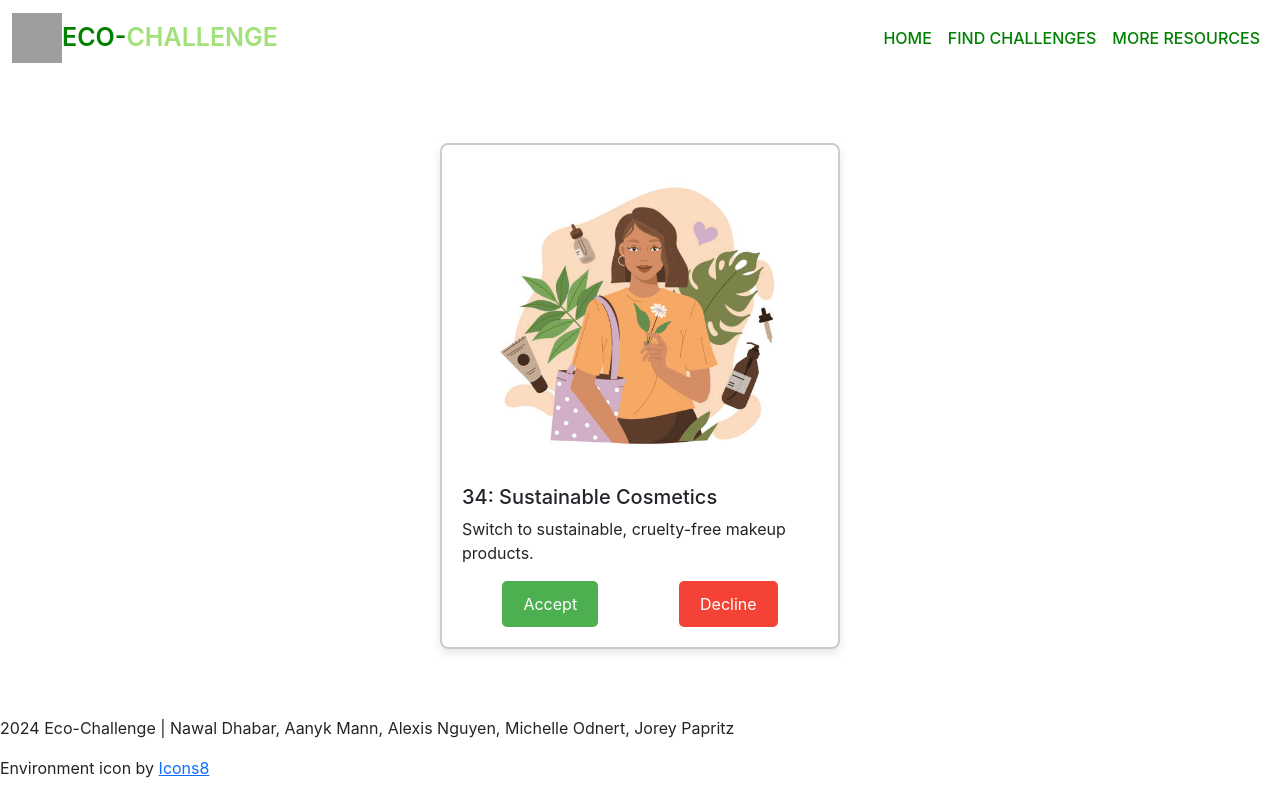
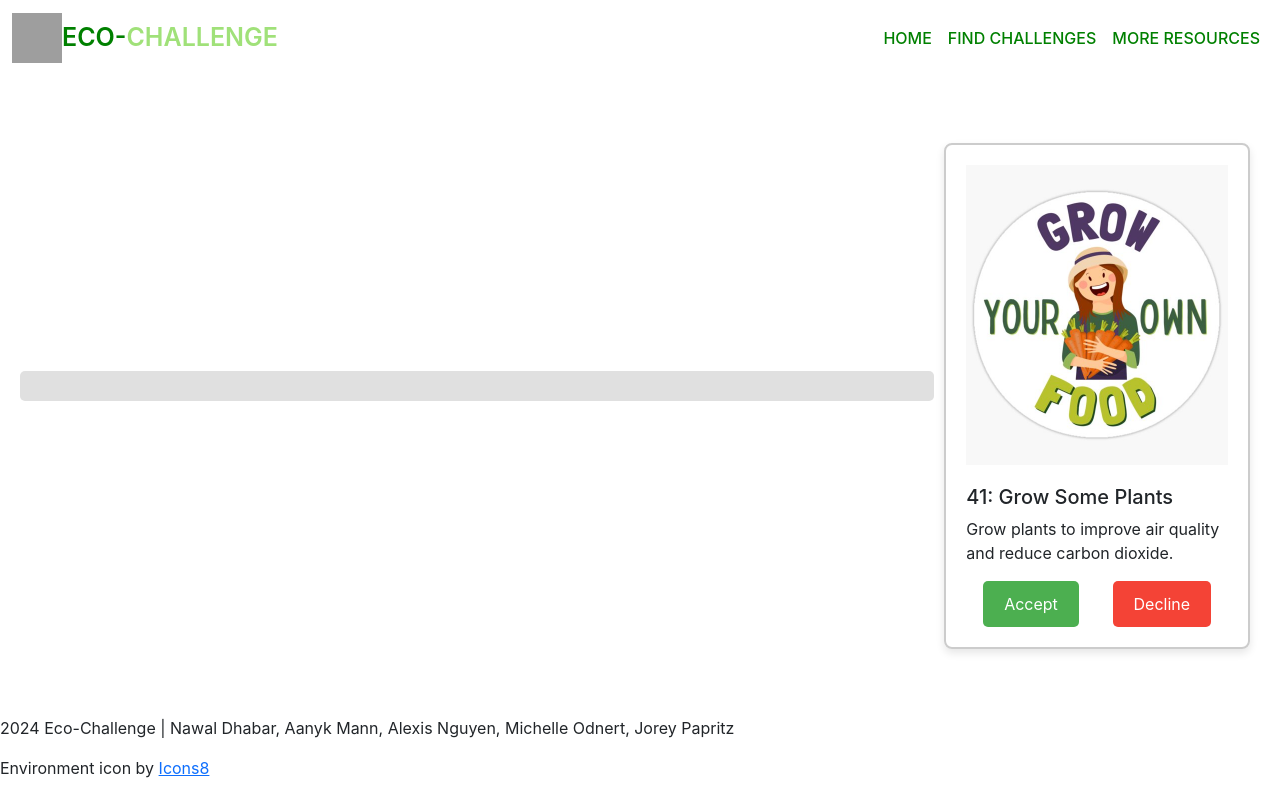
Before and after one commit to UW-INFO442-SP24/ecolo-me, a React (Create React App) app: page /find in a window 1280 px wide. Built offline with nearby package versions, Linux system fonts and the light colour scheme; grey boxes are pictures that could not be loaded.

Commit message:
still fixing up the bar on the find challenge

```diff
--- a/src/components/App.js
+++ b/src/components/App.js
@@ -8,7 +8,7 @@ import Cards from './Cards';
 
 function App() {
     const [acceptedChallenges, setAcceptedChallenges] = useState([]);
-    const totalChallenges = 50; // Assuming a fixed number of challenges
+    const totalChallenges = 50;
 
     const handleAccept = (challengeId) => {
         if (!acceptedChallenges.includes(challengeId)) {
@@ -42,4 +42,5 @@ function App() {
     );
 }
 
+
 export default App;
--- a/src/components/Cards.js
+++ b/src/components/Cards.js
@@ -7,36 +7,30 @@ function Cards({ acceptedChallenges, totalChallenges, onAccept, onDecline, isCha
 
     useEffect(() => {
         if (isChallengePage) {
-            showRandomCard();
+            setCurrentCardIndex(Math.floor(Math.random() * cardsData.length));  // Ensures a card is shown when page is loaded
         }
-    }, [isChallengePage]); // React to changes in isChallengePage to reset when switching views
+    }, [isChallengePage, cardsData.length]);
 
-    const handleAccept = (id) => {
-        onAccept(id);
-        showRandomCard();
-    };
-
-    const handleDecline = (id) => {
-        onDecline(id);
-        showRandomCard();
-    };
-
-    const showRandomCard = () => {
-        const randomIndex = Math.floor(Math.random() * cardsData.length);
-        setCurrentCardIndex(randomIndex);
-    };
+    const progressPercent = acceptedChallenges ? (acceptedChallenges.length / totalChallenges) * 100 : 0;
 
     return (
         <div className={isChallengePage ? "challenge-container" : "card-container"}>
-            {isChallengePage ? (
-                cardsData.length > 0 &&
-                <Challenge
-                    card={cardsData[currentCardIndex]}
-                    onAccept={handleAccept}
-                    onDecline={handleDecline}
-                    showActions={true}
-                />
-            ) : (
+            {isChallengePage && (
+                <>
+                    <div className="progress-bar-container" style={{width: '100%'}}>
+                        <div className="progress-bar" style={{width: `${progressPercent}%`}}>
+                            {acceptedChallenges.length}/{totalChallenges} challenges completed
+                        </div>
+                    </div>
+                    <Challenge
+                        card={cardsData[currentCardIndex]}
+                        onAccept={onAccept}
+                        onDecline={onDecline}
+                        showActions={true}
+                    />
+                </>
+            )}
+            {!isChallengePage &&
                 cardsData.map(card => (
                     <Challenge
                         key={card.id}
@@ -46,9 +40,10 @@ function Cards({ acceptedChallenges, totalChallenges, onAccept, onDecline, isCha
                         showActions={false}
                     />
                 ))
-            )}
+            }
         </div>
     );
 }
 
+
 export default Cards;
--- a/src/index.css
+++ b/src/index.css
@@ -295,6 +295,31 @@
     color: white;
 }
 
+/* Progess Bar Styling */
+.progress-bar-container {
+    width: 100%;
+    background-color: #e0e0e0;
+    border-radius: 5px;
+    padding: 5px;
+    margin-bottom: 20px;
+}
+
+.progress-bar {
+    height: 20px;
+    background-color: #4CAF50;
+    border-radius: 3px;
+    color: white;
+    display: flex;
+    align-items: center;
+    justify-content: center;
+    transition: width 0.5s ease-in-out;
+}
+
+.progress-bar span {
+    color: white;
+    font-weight: bold;
+}
+
 /* RESOURCES PAGE STYLING */
 .resources-page {
     padding: 20px;
```
